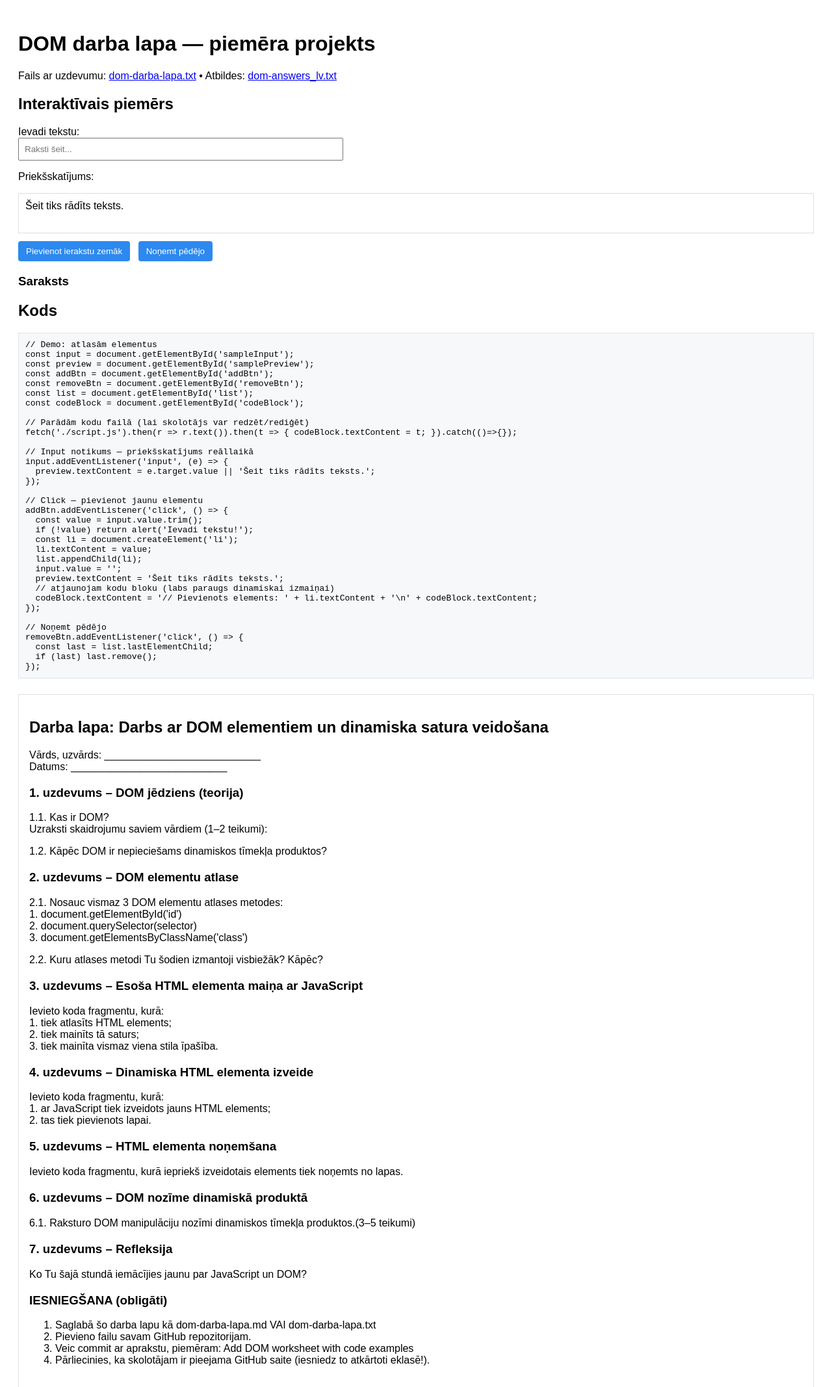
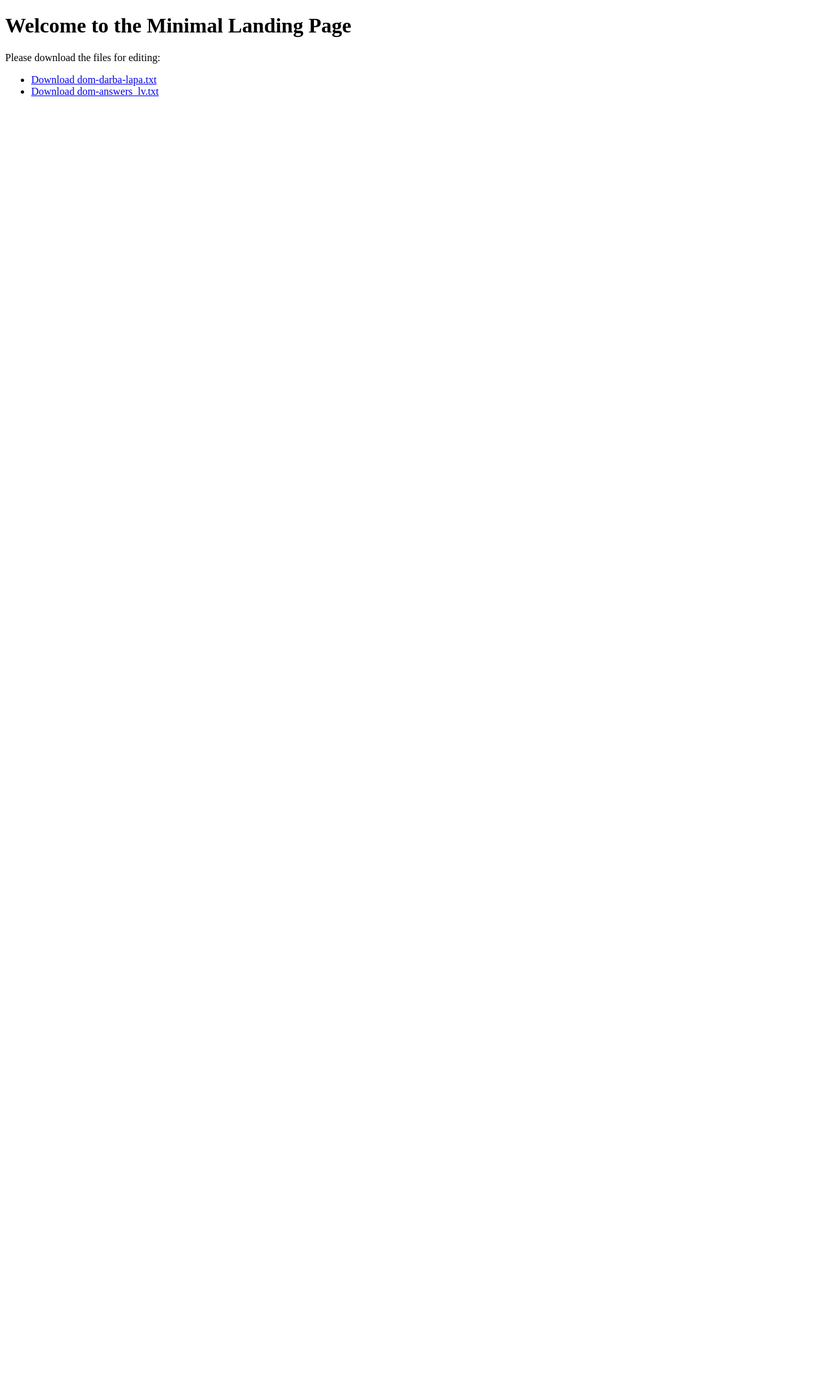
Before and after one commit to Danyakas/mironovs, a plain HTML site: page index.html in a window 1280 px wide. Shown: the top 2134 px of the page at 65% size. After the commit the page ends 800 px from the top, so only its background shows below. Drawn offline with Linux system fonts and the light colour scheme.

Commit message:
Remove code and worksheet content from public page

```diff
--- a/index.html
+++ b/index.html
@@ -1,76 +1,16 @@
-<!doctype html>
-<html lang="lv">
+<!DOCTYPE html>
+<html lang="en">
 <head>
-  <meta charset="utf-8" />
-  <meta name="viewport" content="width=device-width,initial-scale=1" />
-  <title>DOM worksheet — example</title>
-  <style>
-    body { font-family: Arial, sans-serif; padding: 20px; }
-    textarea { width: 100%; height: 120px; }
-    pre { background:#f6f8fa; padding:10px; border:1px solid #e1e4e8; white-space:pre-wrap; }
-    .btn { padding:8px 12px; background:#2d89ef; color:#fff; border:none; border-radius:4px; cursor:pointer; }
-    .worksheet { margin-top:24px; padding:16px; border:1px solid #ddd; background:#fff; }
-    h2,h3 { margin-top:20px; }
-  </style>
+    <meta charset="UTF-8">
+    <meta name="viewport" content="width=device-width, initial-scale=1.0">
+    <title>Minimal Landing Page</title>
 </head>
 <body>
-  <h1>DOM darba lapa — piemēra projekts</h1>
-  <p>Fails ar uzdevumu: <a href="./dom-darba-lapa.txt">dom-darba-lapa.txt</a> • Atbildes: <a href="./dom-answers_lv.txt">dom-answers_lv.txt</a></p>
-
-  <h2>Interaktīvais piemērs</h2>
-  <label for="sampleInput">Ievadi tekstu:</label><br>
-  <input id="sampleInput" type="text" placeholder="Raksti šeit..." style="padding:8px; width:100%; max-width:480px;" />
-  <p>Priekšskatījums:</p>
-  <div id="samplePreview" style="padding:10px; border:1px solid #ddd; min-height:40px;">Šeit tiks rādīts teksts.</div>
-
-  <button id="addBtn" class="btn" style="margin-top:12px;">Pievienot ierakstu zemāk</button>
-  <button id="removeBtn" class="btn" style="margin-top:12px; margin-left:8px;">Noņemt pēdējo</button>
-
-  <h3>Saraksts</h3>
-  <ul id="list"></ul>
-
-  <h2>Kods</h2>
-  <pre id="codeBlock">// script.js</pre>
-
-  <section class="worksheet" id="worksheet">
-    <h2>Darba lapa: Darbs ar DOM elementiem un dinamiska satura veidošana</h2>
-    <p>Vārds, uzvārds: ___________________________<br/>Datums: ___________________________</p>
-
-    <h3>1. uzdevums – DOM jēdziens (teorija)</h3>
-    <p>1.1. Kas ir DOM?<br/>Uzraksti skaidrojumu saviem vārdiem (1–2 teikumi):</p>
-    <p>1.2. Kāpēc DOM ir nepieciešams dinamiskos tīmekļa produktos?</p>
-
-    <h3>2. uzdevums – DOM elementu atlase</h3>
-    <p>2.1. Nosauc vismaz 3 DOM elementu atlases metodes:<br/>
-    1. document.getElementById('id')<br/>
-    2. document.querySelector(selector)<br/>
-    3. document.getElementsByClassName('class')</p>
-    <p>2.2. Kuru atlases metodi Tu šodien izmantoji visbiežāk? Kāpēc?</p>
-
-    <h3>3. uzdevums – Esoša HTML elementa maiņa ar JavaScript</h3>
-    <p>Ievieto koda fragmentu, kurā:<br/>1. tiek atlasīts HTML elements;<br/>2. tiek mainīts tā saturs;<br/>3. tiek mainīta vismaz viena stila īpašība.</p>
-
-    <h3>4. uzdevums – Dinamiska HTML elementa izveide</h3>
-    <p>Ievieto koda fragmentu, kurā:<br/>1. ar JavaScript tiek izveidots jauns HTML elements;<br/>2. tas tiek pievienots lapai.</p>
-
-    <h3>5. uzdevums – HTML elementa noņemšana</h3>
-    <p>Ievieto koda fragmentu, kurā iepriekš izveidotais elements tiek noņemts no lapas.</p>
-
-    <h3>6. uzdevums – DOM nozīme dinamiskā produktā</h3>
-    <p>6.1. Raksturo DOM manipulāciju nozīmi dinamiskos tīmekļa produktos.(3–5 teikumi)</p>
-
-    <h3>7. uzdevums – Refleksija</h3>
-    <p>Ko Tu šajā stundā iemācījies jaunu par JavaScript un DOM?</p>
-
-    <h3>IESNIEGŠANA (obligāti)</h3>
-    <ol>
-      <li>Saglabā šo darba lapu kā dom-darba-lapa.md VAI dom-darba-lapa.txt</li>
-      <li>Pievieno failu savam GitHub repozitorijam.</li>
-      <li>Veic commit ar aprakstu, piemēram: Add DOM worksheet with code examples</li>
-      <li>Pārliecinies, ka skolotājam ir pieejama GitHub saite (iesniedz to atkārtoti eklasē!).</li>
-    </ol>
-  </section>
-
-  <script src="script.js"></script>
+    <h1>Welcome to the Minimal Landing Page</h1>
+    <p>Please download the files for editing:</p>
+    <ul>
+        <li><a href="dom-darba-lapa.txt">Download dom-darba-lapa.txt</a></li>
+        <li><a href="dom-answers_lv.txt">Download dom-answers_lv.txt</a></li>
+    </ul>
 </body>
 </html>
```
